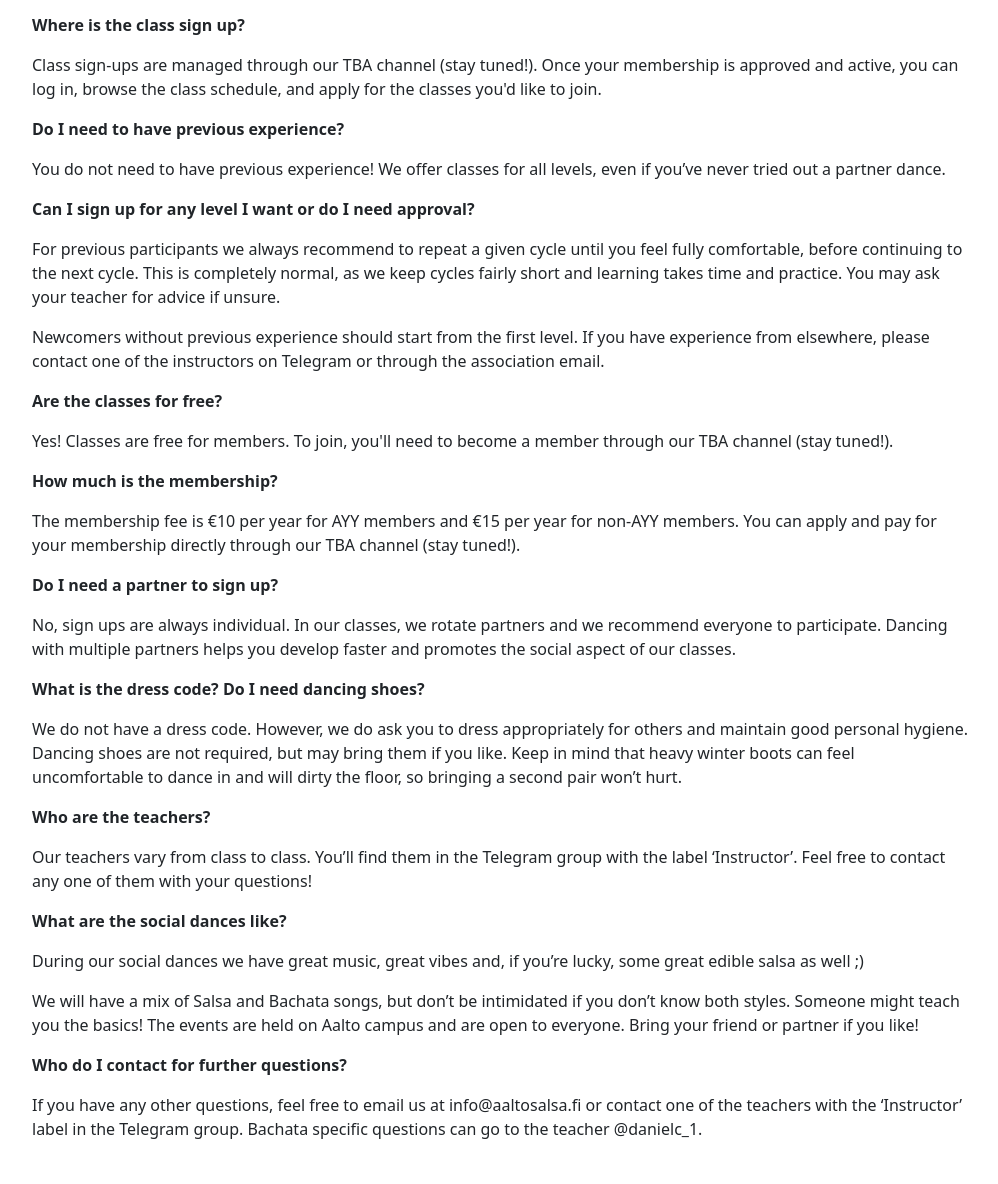
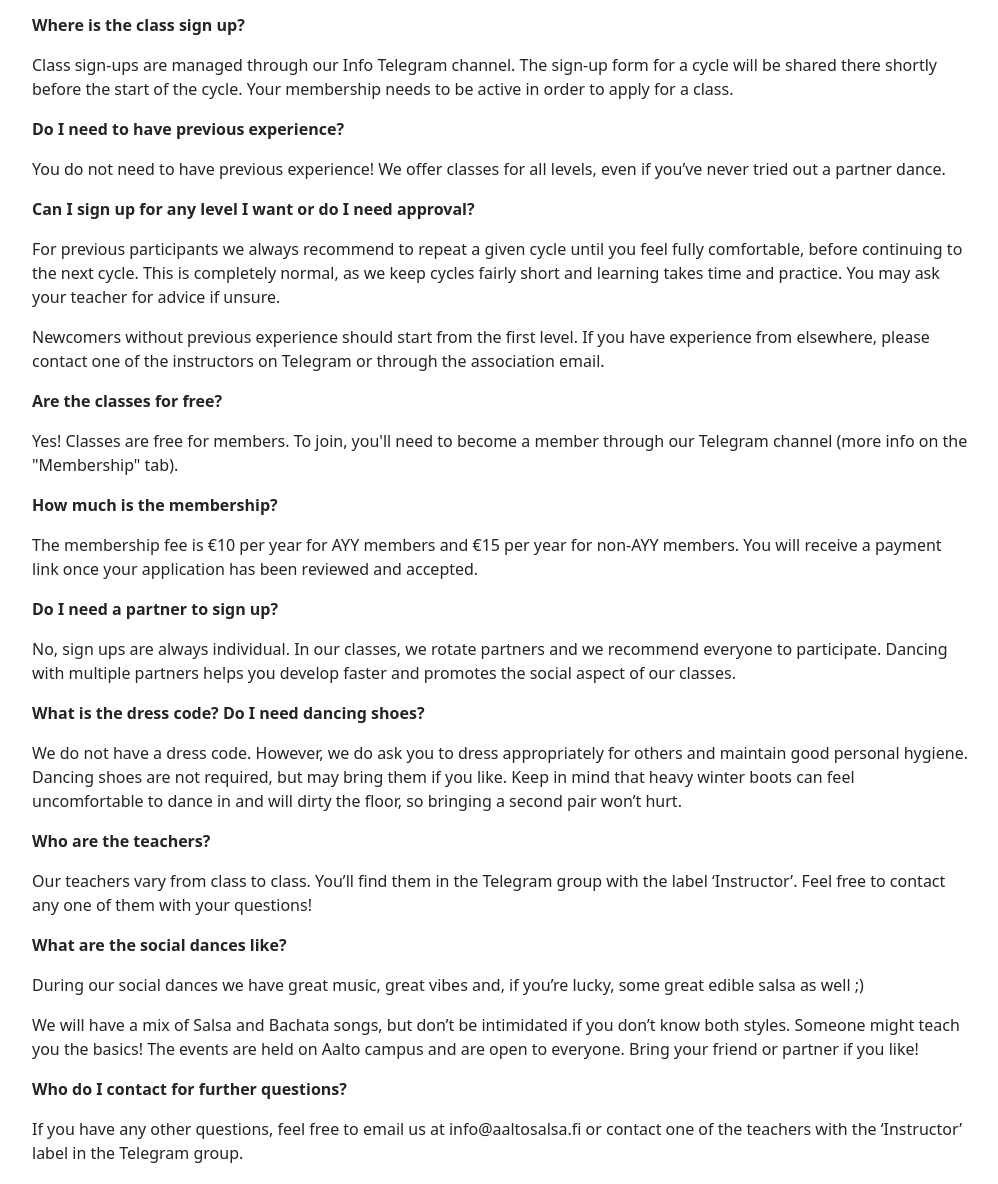
Before and after one commit to Aalto-Salsa-Society/aaltosalsa.fi, a plain HTML site: page faq/index.html in a window 1280 px wide. Shown: the part 473-1657 px from the top of the page, without its empty margins (140-1138 px from the left). Drawn offline with nearby package versions, Linux system fonts and the light colour scheme.

Commit message:
Update index.html

```diff
--- a/faq/index.html
+++ b/faq/index.html
@@ -86,9 +86,9 @@
       </p>
       <p><b>Where is the class sign up?</b></p>
       <p>
-        Class sign-ups are managed through our
-        TBA channel (stay tuned!). Once your membership is approved and active, you can log in, browse
-        the class schedule, and apply for the classes you'd like to join.
+        Class sign-ups are managed through our Info Telegram channel. The sign-up
+        form for a cycle will be shared there shortly before the start of
+        the cycle. Your membership needs to be active in order to apply for a class.
       </p>
       <p><b>Do I need to have previous experience?</b></p>
       <p>
@@ -110,13 +110,13 @@
       <p><b>Are the classes for free?</b></p>
       <p>
         Yes! Classes are free for members. To join, you'll need to become a
-        member through our TBA channel (stay tuned!).
+        member through our Telegram channel (more info on the "Membership" tab).
       </p>
       <p><b>How much is the membership?</b></p>
       <p>
         The membership fee is €10 per year for AYY members and €15 per year for
-        non-AYY members. You can apply and pay for your membership directly
-        through our TBA channel (stay tuned!).
+        non-AYY members. You will receive a payment link once your application has
+        been reviewed and accepted.
       </p>
       <p><b>Do I need a partner to sign up?</b></p>
       <p>
@@ -153,8 +153,7 @@
       <p>
         If you have any other questions, feel free to email us at
         info@aaltosalsa.fi or contact one of the teachers with the ‘Instructor’
-        label in the Telegram group. Bachata specific questions can go to the
-        teacher @danielc_1.
+        label in the Telegram group.
       </p>
     </div>
     <div class="container mt-5">
```
